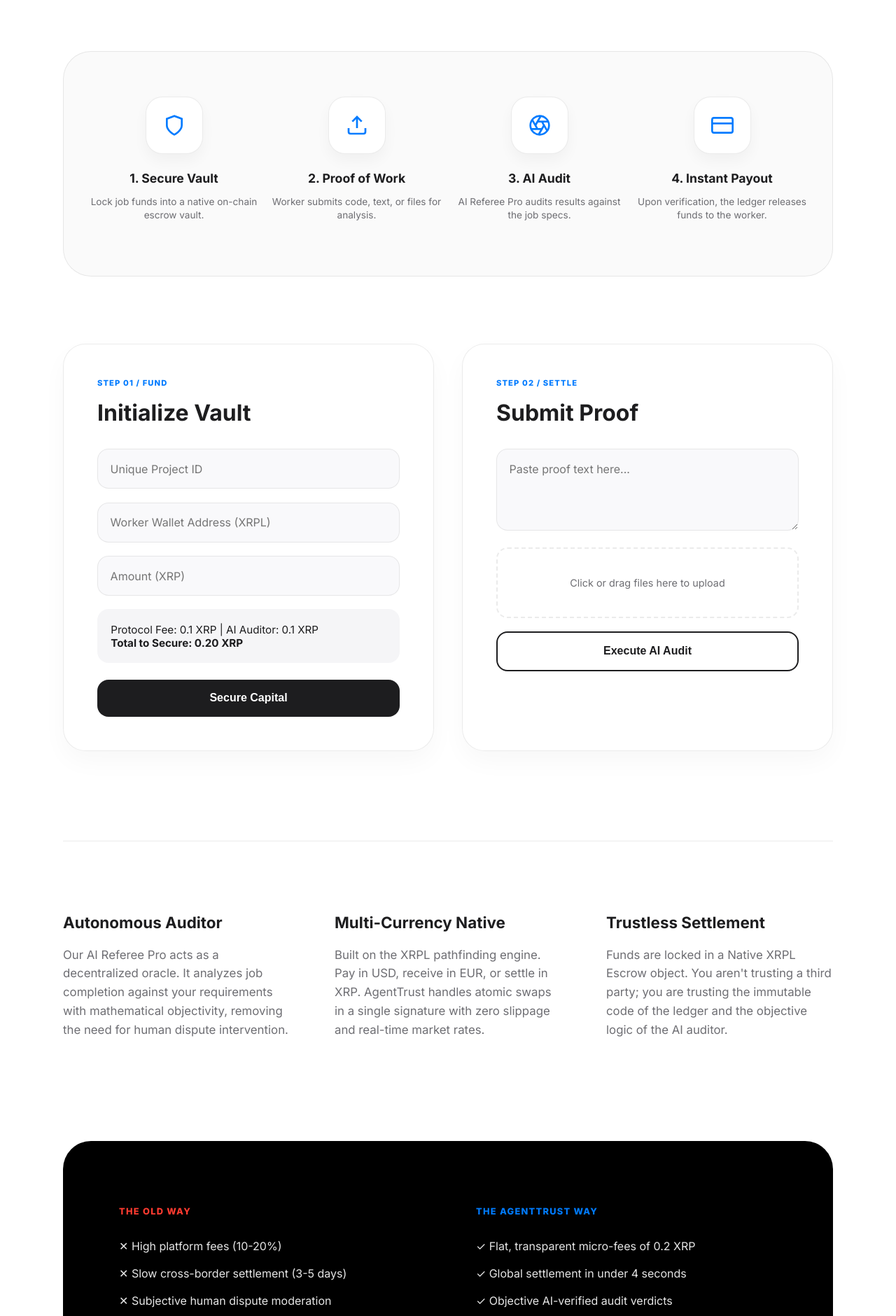
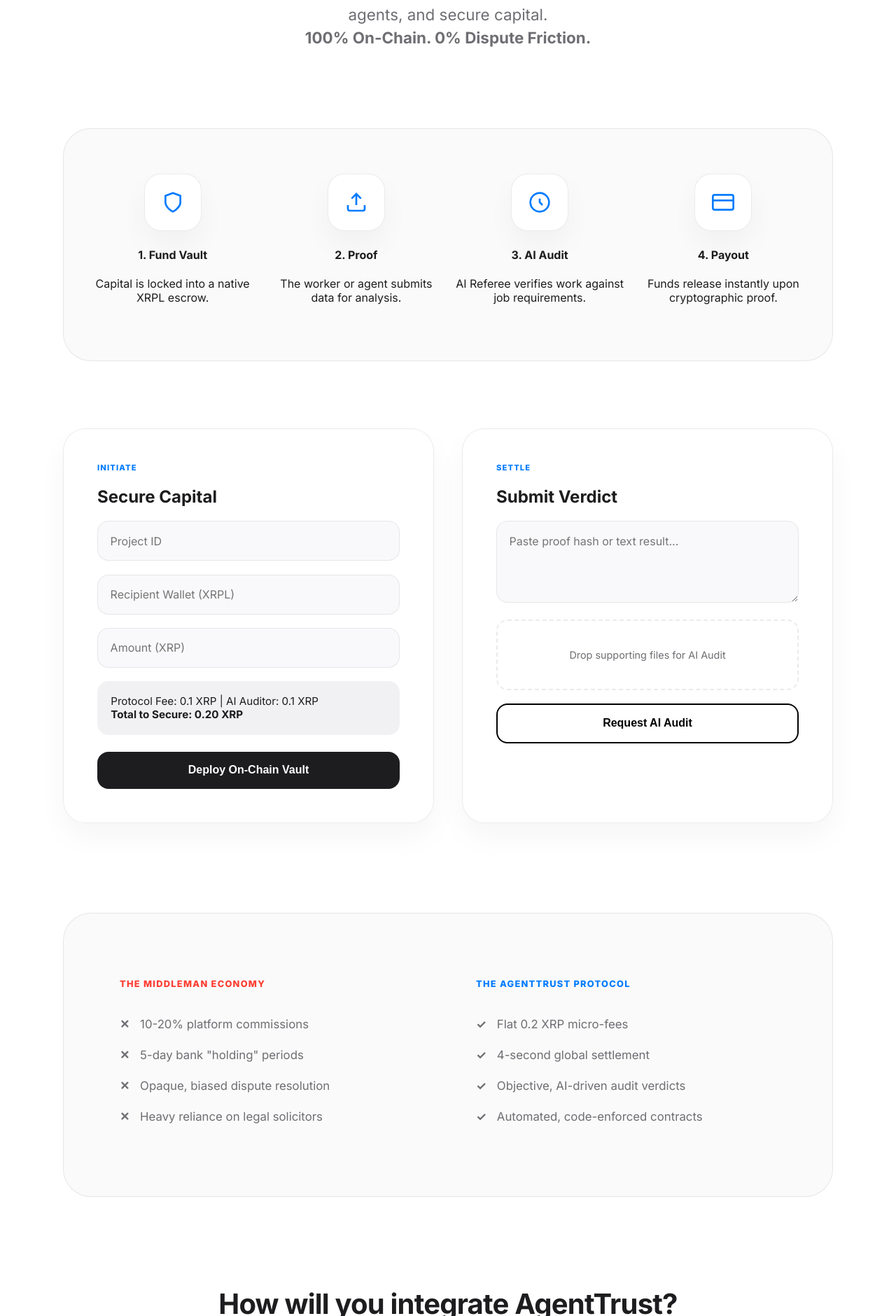
Before and after one commit to eamwhite1/agent-trust, a plain HTML site: page index.html in a window 1280 px wide. Shown: the part 397-2277 px from the top of the page at 70% size. Drawn offline with Linux system fonts and the light colour scheme.

Commit message:
Fees 7 index.html

```diff
--- a/index.html
+++ b/index.html
@@ -10,9 +10,10 @@
             --primary-blue: #007BFF;
             --text-main: #1d1d1f;
             --text-secondary: #6e6e73;
-            --glass-white: rgba(255, 255, 255, 0.7);
+            --glass-white: rgba(255, 255, 255, 0.75);
             --glass-border: rgba(0, 0, 0, 0.08);
             --bg-body: #ffffff;
+            --card-shadow: 0 20px 40px rgba(0,0,0,0.04);
         }
 
         body {
@@ -20,19 +21,9 @@
             background-color: var(--bg-body);
             color: var(--text-main);
             font-family: 'Inter', -apple-system, sans-serif;
-            overflow-x: hidden;
             -webkit-font-smoothing: antialiased;
         }
 
-        /* Subtle Aurora for Glass Depth */
-        .glass-bg-accent {
-            position: fixed;
-            top: -10%; left: -10%; width: 40%; height: 40%;
-            background: radial-gradient(circle, rgba(0, 123, 255, 0.05) 0%, transparent 70%);
-            z-index: -1;
-        }
-
-        /* --- NAVIGATION --- */
         nav {
             padding: 1.2rem 5%;
             display: flex; justify-content: space-between; align-items: center;
@@ -45,38 +36,45 @@
         .logo-text { font-weight: 800; font-size: 1.5rem; letter-spacing: -0.05em; }
         .logo-text span { color: var(--primary-blue); }
 
-        .status-pill {
-            background: #f2f2f7; color: #555;
-            padding: 6px 14px; border-radius: 40px;
-            font-size: 0.75rem; font-weight: 600;
-            border: 1px solid var(--glass-border);
+        .container { max-width: 1100px; margin: 0 auto; padding: 6rem 2rem; }
+
+        /* --- HERO --- */
+        .hero { text-align: center; margin-bottom: 7rem; }
+        .hero h1 {
+            font-size: clamp(3rem, 8vw, 6rem);
+            font-weight: 800;
+            letter-spacing: -0.05em;
+            line-height: 0.95;
+            margin-bottom: 2rem;
+            background: linear-gradient(180deg, #000 30%, #444 100%);
+            -webkit-background-clip: text;
+            -webkit-text-fill-color: transparent;
+        }
+        .hero p {
+            font-size: 1.4rem;
+            color: var(--text-secondary);
+            max-width: 700px;
+            margin: 0 auto;
+            line-height: 1.5;
+            font-weight: 400;
         }
 
-        .container { max-width: 1100px; margin: 0 auto; padding: 5rem 2rem; }
-
-        /* --- HERO --- */
-        .hero { text-align: center; margin-bottom: 6rem; }
-        .hero h1 { font-size: clamp(2.5rem, 6vw, 4.5rem); font-weight: 800; letter-spacing: -0.03em; line-height: 1.1; margin-bottom: 1.5rem; }
-        .hero p { font-size: 1.4rem; color: var(--text-secondary); max-width: 750px; margin: 0 auto; line-height: 1.4; }
-
-        /* --- PROCESS FLOW (Restored Icon Style) --- */
+        /* --- PROCESS FLOW --- */
         .process-visual {
             background: #fafafa;
             border: 1px solid var(--glass-border);
             border-radius: 40px; padding: 4rem 2rem;
             margin-bottom: 6rem;
         }
-        .flow-grid { display: flex; justify-content: space-around; align-items: flex-start; gap: 10px; }
+        .flow-grid { display: flex; justify-content: space-around; gap: 15px; }
         .flow-step { flex: 1; text-align: center; }
         .icon-box {
             width: 80px; height: 80px; background: #fff;
             border-radius: 24px; display: flex; align-items: center;
             justify-content: center; margin: 0 auto 1.5rem;
-            box-shadow: 0 10px 20px rgba(0,0,0,0.04);
+            box-shadow: var(--card-shadow);
             border: 1px solid var(--glass-border);
         }
-        .flow-step h4 { font-size: 1.1rem; font-weight: 700; margin-bottom: 0.5rem; }
-        .flow-step p { font-size: 0.85rem; color: var(--text-secondary); line-height: 1.4; }
 
         /* --- MAIN APP CARDS --- */
         .grid { display: grid; grid-template-columns: 1fr 1fr; gap: 2.5rem; margin-bottom: 8rem; }
@@ -85,19 +83,16 @@
             border: 1px solid var(--glass-border);
             border-radius: 32px; padding: 3rem;
             backdrop-filter: blur(10px);
-            box-shadow: 0 15px 35px rgba(0,0,0,0.03);
+            box-shadow: var(--card-shadow);
         }
 
         .label { font-size: 0.7rem; font-weight: 800; color: var(--primary-blue); text-transform: uppercase; letter-spacing: 0.1em; margin-bottom: 1rem; display: block; }
-        h2 { font-size: 2rem; font-weight: 700; margin-top: 0; margin-bottom: 2rem; }
 
         input, textarea {
             width: 100%; background: #f9f9fb; border: 1px solid var(--glass-border);
             border-radius: 16px; padding: 1.1rem; color: var(--text-main);
-            margin-bottom: 1.2rem; font-family: inherit; font-size: 1rem;
-            box-sizing: border-box; transition: all 0.2s ease;
+            margin-bottom: 1.2rem; font-family: inherit; font-size: 1rem; box-sizing: border-box;
         }
-        input:focus { outline: none; border-color: var(--primary-blue); background: #fff; box-shadow: 0 0 0 4px rgba(0, 123, 255, 0.1); }
 
         .btn {
             width: 100%; padding: 1.1rem; border-radius: 16px; font-weight: 700;
@@ -105,170 +100,141 @@
             transition: 0.3s; background: var(--text-main); color: #fff;
         }
         .btn:hover { background: #000; transform: translateY(-2px); }
-        .btn-outline { background: transparent; border: 2px solid var(--text-main); color: var(--text-main); }
-        .btn-outline:hover { background: #f9f9fb; }
 
-        /* --- THREE PILLARS --- */
-        .features-detailed {
-            display: grid; grid-template-columns: repeat(3, 1fr); gap: 4rem;
-            margin-bottom: 8rem; border-top: 1px solid var(--glass-border); padding-top: 5rem;
-        }
-        .feature-item h3 { font-size: 1.4rem; font-weight: 700; margin-bottom: 1.2rem; }
-        .feature-item p { color: var(--text-secondary); font-size: 1.05rem; line-height: 1.6; }
-
-        /* --- PAIN/SOLUTION --- */
+        /* --- OLD WAY VS NEW WAY (MATCHED TO PAGE) --- */
         .problem-solver {
-            background: #000; color: #fff;
+            border: 1px solid var(--glass-border);
+            background: #fafafa;
             border-radius: 40px; padding: 5rem; margin-bottom: 8rem;
         }
         .problem-grid { display: grid; grid-template-columns: 1fr 1fr; gap: 5rem; }
-        .problem h3 { color: #ff3b30; font-size: 0.8rem; font-weight: 800; text-transform: uppercase; letter-spacing: 0.1em; margin-bottom: 2rem; }
-        .solution h3 { color: var(--primary-blue); font-size: 0.8rem; font-weight: 800; text-transform: uppercase; letter-spacing: 0.1em; margin-bottom: 2rem; }
+        .problem-grid h3 { font-size: 0.8rem; font-weight: 800; text-transform: uppercase; letter-spacing: 0.1em; margin-bottom: 2.5rem; }
+        .problem h3 { color: #ff3b30; }
+        .solution h3 { color: var(--primary-blue); }
         .problem-grid ul { list-style: none; padding: 0; }
-        .problem-grid li { margin-bottom: 1.2rem; font-size: 1rem; opacity: 0.9; }
+        .problem-grid li { margin-bottom: 1.5rem; font-size: 1.05rem; display: flex; align-items: center; color: var(--text-secondary); }
+        .problem-grid li span { margin-right: 15px; font-weight: bold; }
 
-        /* --- 8 USE CASES --- */
+        /* --- USE CASES (8 Grid) --- */
         .use-case-list { display: grid; grid-template-columns: repeat(4, 1fr); gap: 1.5rem; margin-bottom: 8rem; }
         .case-card {
             border: 1px solid var(--glass-border); padding: 2rem;
-            border-radius: 24px; transition: 0.3s; background: #fff;
+            border-radius: 28px; transition: 0.3s; background: #fff;
+            box-shadow: 0 4px 12px rgba(0,0,0,0.02);
         }
-        .case-card:hover { border-color: var(--primary-blue); box-shadow: 0 10px 30px rgba(0,0,0,0.05); }
-        .case-card h4 { font-size: 1.05rem; font-weight: 700; margin-bottom: 0.7rem; }
+        .case-card:hover { border-color: var(--primary-blue); transform: translateY(-5px); box-shadow: 0 15px 35px rgba(0,0,0,0.06); }
+        .case-card h4 { font-size: 1.1rem; font-weight: 700; margin-bottom: 0.8rem; color: var(--text-main); }
         .case-card p { font-size: 0.9rem; color: var(--text-secondary); margin: 0; line-height: 1.5; }
 
         footer { padding: 5rem 5%; background: #f9f9fb; border-top: 1px solid var(--glass-border); text-align: center; }
-        .disclaimer { font-size: 0.85rem; color: #8e8e93; max-width: 850px; margin: 2rem auto; line-height: 1.5; }
     </style>
 </head>
 <body>
 
-<div class="glass-bg-accent"></div>
-
 <nav>
     <div class="logo-text">AgentTrust<span>.</span></div>
-    <div class="status-pill">Live on XRPL Mainnet</div>
+    <div style="background: #f2f2f7; color: #555; padding: 6px 14px; border-radius: 40px; font-size: 0.75rem; font-weight: 600; border: 1px solid var(--glass-border);">● LIVE ON XRPL MAINNET</div>
 </nav>
 
 <div class="container">
     <section class="hero">
-        <h1>Settle work instantly.</h1>
-        <p>We use AI to audit work and the XRPL to secure funds. One transaction, zero manual disputes.</p>
+        <h1>Code is the escrow.</h1>
+        <p>
+            AgentTrust is the decentralized bridge between humans, AI agents, and secure capital. <br>
+            <strong>100% On-Chain. 0% Dispute Friction.</strong>
+        </p>
     </section>
 
     <section class="process-visual">
         <div class="flow-grid">
             <div class="flow-step">
-                <div class="icon-box">
-                    <svg width="32" height="32" viewBox="0 0 24 24" fill="none" stroke="#007BFF" stroke-width="2"><path d="M12 22s8-4 8-10V5l-8-3-8 3v7c0 6 8 10 8 10z"/></svg>
-                </div>
-                <h4>1. Secure Vault</h4>
-                <p>Lock job funds into a native on-chain escrow vault.</p>
+                <div class="icon-box"><svg width="32" height="32" viewBox="0 0 24 24" fill="none" stroke="#007BFF" stroke-width="2"><path d="M12 22s8-4 8-10V5l-8-3-8 3v7c0 6 8 10 8 10z"/></svg></div>
+                <h4>1. Fund Vault</h4>
+                <p>Capital is locked into a native XRPL escrow.</p>
             </div>
             <div class="flow-step">
-                <div class="icon-box">
-                    <svg width="32" height="32" viewBox="0 0 24 24" fill="none" stroke="#007BFF" stroke-width="2"><path d="M21 15v4a2 2 0 0 1-2 2H5a2 2 0 0 1-2-2v-4"/><polyline points="17 8 12 3 7 8"/><line x1="12" y1="3" x2="12" y2="15"/></svg>
-                </div>
-                <h4>2. Proof of Work</h4>
-                <p>Worker submits code, text, or files for analysis.</p>
+                <div class="icon-box"><svg width="32" height="32" viewBox="0 0 24 24" fill="none" stroke="#007BFF" stroke-width="2"><path d="M21 15v4a2 2 0 0 1-2 2H5a2 2 0 0 1-2-2v-4"/><polyline points="17 8 12 3 7 8"/><line x1="12" y1="3" x2="12" y2="15"/></svg></div>
+                <h4>2. Proof</h4>
+                <p>The worker or agent submits data for analysis.</p>
             </div>
             <div class="flow-step">
-                <div class="icon-box">
-                    <svg width="32" height="32" viewBox="0 0 24 24" fill="none" stroke="#007BFF" stroke-width="2"><circle cx="12" cy="12" r="10"/><line x1="14.31" y1="8" x2="20.05" y2="17.94"/><line x1="9.69" y1="8" x2="21.17" y2="8"/><line x1="7.38" y1="12" x2="13.12" y2="2.06"/><line x1="9.69" y1="16" x2="3.95" y2="6.06"/><line x1="14.31" y1="16" x2="2.83" y2="16"/><line x1="16.62" y1="12" x2="10.88" y2="21.94"/></svg>
-                </div>
+                <div class="icon-box"><svg width="32" height="32" viewBox="0 0 24 24" fill="none" stroke="#007BFF" stroke-width="2"><circle cx="12" cy="12" r="10"/><path d="M12 8v4l3 3"/></svg></div>
                 <h4>3. AI Audit</h4>
-                <p>AI Referee Pro audits results against the job specs.</p>
+                <p>AI Referee verifies work against job requirements.</p>
             </div>
             <div class="flow-step">
-                <div class="icon-box">
-                    <svg width="32" height="32" viewBox="0 0 24 24" fill="none" stroke="#007BFF" stroke-width="2"><rect x="1" y="4" width="22" height="16" rx="2" ry="2"/><line x1="1" y1="10" x2="23" y2="10"/></svg>
-                </div>
-                <h4>4. Instant Payout</h4>
-                <p>Upon verification, the ledger releases funds to the worker.</p>
+                <div class="icon-box"><svg width="32" height="32" viewBox="0 0 24 24" fill="none" stroke="#007BFF" stroke-width="2"><rect x="1" y="4" width="22" height="16" rx="2" ry="2"/><line x1="1" y1="10" x2="23" y2="10"/></svg></div>
+                <h4>4. Payout</h4>
+                <p>Funds release instantly upon cryptographic proof.</p>
             </div>
         </div>
     </section>
 
     <div class="grid">
         <div class="card">
-            <span class="label">Step 01 / Fund</span>
-            <h2>Initialize Vault</h2>
-            <input type="text" placeholder="Unique Project ID">
-            <input type="text" placeholder="Worker Wallet Address (XRPL)">
+            <span class="label">Initiate</span>
+            <h2>Secure Capital</h2>
+            <input type="text" placeholder="Project ID">
+            <input type="text" placeholder="Recipient Wallet (XRPL)">
             <input type="number" id="amt" placeholder="Amount (XRP)" oninput="updateFees()">
-            <div style="background: #f5f5f7; padding: 1.2rem; border-radius: 16px; margin-bottom: 1.5rem; font-size: 0.95rem;">
+            <div style="background: #f1f1f4; padding: 1.2rem; border-radius: 16px; margin-bottom: 1.5rem; font-size: 0.95rem;">
                 Protocol Fee: 0.1 XRP | AI Auditor: 0.1 XRP<br>
                 <strong>Total to Secure: <span id="totalX">0.20</span> XRP</strong>
             </div>
-            <button class="btn" onclick="initVault()">Secure Capital</button>
+            <button class="btn" onclick="initVault()">Deploy On-Chain Vault</button>
         </div>
 
-        <div class="card">
-            <span class="label">Step 02 / Settle</span>
-            <h2>Submit Proof</h2>
-            <textarea rows="4" placeholder="Paste proof text here..."></textarea>
+        <div class="card" style="background: rgba(255,255,255,0.4)">
+            <span class="label">Settle</span>
+            <h2>Submit Verdict</h2>
+            <textarea rows="4" placeholder="Paste proof hash or text result..."></textarea>
             <div style="border: 2px dashed var(--glass-border); padding: 2.5rem; text-align: center; border-radius: 16px; margin-bottom: 1.2rem; color: var(--text-secondary); font-size: 0.9rem;">
-                Click or drag files here to upload
+                Drop supporting files for AI Audit
             </div>
-            <button class="btn btn-outline">Execute AI Audit</button>
+            <button class="btn" style="background:transparent; border: 2px solid #000; color:#000">Request AI Audit</button>
         </div>
     </div>
-
-    <section class="features-detailed">
-        <div class="feature-item">
-            <h3>Autonomous Auditor</h3>
-            <p>Our AI Referee Pro acts as a decentralized oracle. It analyzes job completion against your requirements with mathematical objectivity, removing the need for human dispute intervention.</p>
-        </div>
-        <div class="feature-item">
-            <h3>Multi-Currency Native</h3>
-            <p>Built on the XRPL pathfinding engine. Pay in USD, receive in EUR, or settle in XRP. AgentTrust handles atomic swaps in a single signature with zero slippage and real-time market rates.</p>
-        </div>
-        <div class="feature-item">
-            <h3>Trustless Settlement</h3>
-            <p>Funds are locked in a Native XRPL Escrow object. You aren't trusting a third party; you are trusting the immutable code of the ledger and the objective logic of the AI auditor.</p>
-        </div>
-    </section>
 
     <section class="problem-solver">
         <div class="problem-grid">
             <div class="problem">
-                <h3>The Old Way</h3>
+                <h3>The Middleman Economy</h3>
                 <ul>
-                    <li>✕ High platform fees (10-20%)</li>
-                    <li>✕ Slow cross-border settlement (3-5 days)</li>
-                    <li>✕ Subjective human dispute moderation</li>
-                    <li>✕ Risk of chargebacks and non-payment</li>
+                    <li><span>✕</span> 10-20% platform commissions</li>
+                    <li><span>✕</span> 5-day bank "holding" periods</li>
+                    <li><span>✕</span> Opaque, biased dispute resolution</li>
+                    <li><span>✕</span> Heavy reliance on legal solicitors</li>
                 </ul>
             </div>
             <div class="solution">
-                <h3>The AgentTrust Way</h3>
+                <h3>The AgentTrust Protocol</h3>
                 <ul>
-                    <li>✓ Flat, transparent micro-fees of 0.2 XRP</li>
-                    <li>✓ Global settlement in under 4 seconds</li>
-                    <li>✓ Objective AI-verified audit verdicts</li>
-                    <li>✓ Upfront, on-chain secured funding</li>
+                    <li><span>✓</span> Flat 0.2 XRP micro-fees</li>
+                    <li><span>✓</span> 4-second global settlement</li>
+                    <li><span>✓</span> Objective, AI-driven audit verdicts</li>
+                    <li><span>✓</span> Automated, code-enforced contracts</li>
                 </ul>
             </div>
         </div>
     </section>
 
-    <h2 style="text-align:center; margin-bottom: 4rem;">What will you build?</h2>
+    <h2 style="text-align:center; margin-bottom: 4rem; font-size: 2.5rem; letter-spacing: -0.02em;">How will you integrate AgentTrust?</h2>
     <div class="use-case-list">
-        <div class="case-card"><h4>AI-to-AI Hiring</h4><p>Enable bots to hire bots for sub-tasks with zero human intervention.</p></div>
-        <div class="case-card"><h4>Global Freelancing</h4><p>Instant settlement between clients and workers anywhere on earth.</p></div>
-        <div class="case-card"><h4>Data Micro-Tasks</h4><p>Micropayments for data labeling, verified by AI accuracy audits.</p></div>
-        <div class="case-card"><h4>Bug Bounties</h4><p>Automated rewards for code flaws verified by AI code audit.</p></div>
-        <div class="case-card"><h4>Ghostwriting</h4><p>Payouts released when drafts meet SEO and word count rules.</p></div>
-        <div class="case-card"><h4>Influencer Deals</h4><p>Funds unlock when posts go live and pass specific compliance checks.</p></div>
-        <div class="case-card"><h4>P2P Markets</h4><p>The trust layer for digital asset marketplaces and exchanges.</p></div>
-        <div class="case-card"><h4>Agent Subscriptions</h4><p>Recurring task settlement for fleets of autonomous agents.</p></div>
+        <div class="case-card"><h4>Automated Real Estate</h4><p>Replace solicitors. AI verifies land registry and structural reports to release house deposits instantly.</p></div>
+        <div class="case-card"><h4>Global Supply Chain</h4><p>Release manufacturer payments the moment the AI verifies port-entry data and bill of lading.</p></div>
+        <div class="case-card"><h4>IP & Royalties</h4><p>Lock funds for digital assets that release only when the AI verifies copyright uniqueness and license terms.</p></div>
+        <div class="case-card"><h4>Autonomous R&D</h4><p>Enable AI Lab agents to hire cloud-compute clusters, paying only when a valid computation result is returned.</p></div>
+        <div class="case-card"><h4>High-Value Bug Bounties</h4><p>Secure $1M+ bounties in a vault. AI verifies the exploit code before releasing the capital to the researcher.</p></div>
+        <div class="case-card"><h4>Legal Escrow Bridge</h4><p>Use for high-stakes settlements where both parties require a non-human, unbiased arbiter for payout.</p></div>
+        <div class="case-card"><h4>Fleet Orchestration</h4><p>Coordinate autonomous drone or truck fleets, settling fuel and maintenance costs via AI-verified sensor data.</p></div>
+        <div class="case-card"><h4>Corporate Mergers</h4><p>Hold funds in escrow during M&A; AI verifies financial audit benchmarks to trigger tranches of the payout.</p></div>
     </div>
 </div>
 
 <footer>
     <div class="logo-text" style="justify-content: center; margin-bottom: 1rem;">AgentTrust<span>.</span></div>
-    <p class="disclaimer">
-        <strong>LEGAL DISCLAIMER:</strong> AgentTrust is a decentralized software protocol. We do not provide financial, legal, or investment advice. The protocol is provided "as is" without warranty of any kind. Users interact with the XRP Ledger and AI Referee at their own risk. AgentTrust does not have custody of user funds at any time.
+    <p style="font-size: 0.85rem; color: #8e8e93; max-width: 850px; margin: 2rem auto;">
+        <strong>LEGAL DISCLAIMER:</strong> AgentTrust is a decentralized software protocol. We do not provide financial, legal, or investment advice. The protocol is provided "as is" without warranty. Users interact with the XRPL and AI Referee at their own risk.
     </p>
 </footer>
 
```
